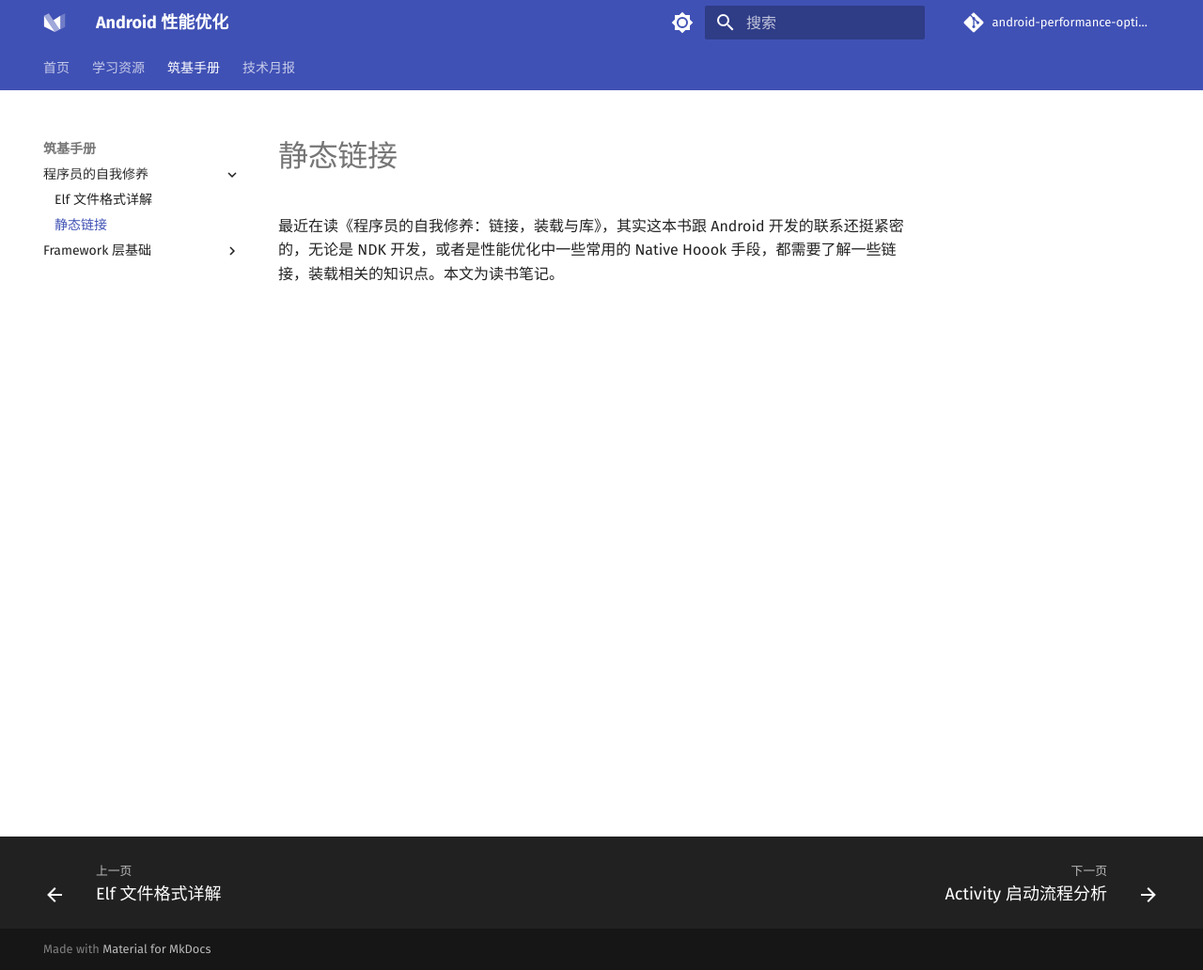
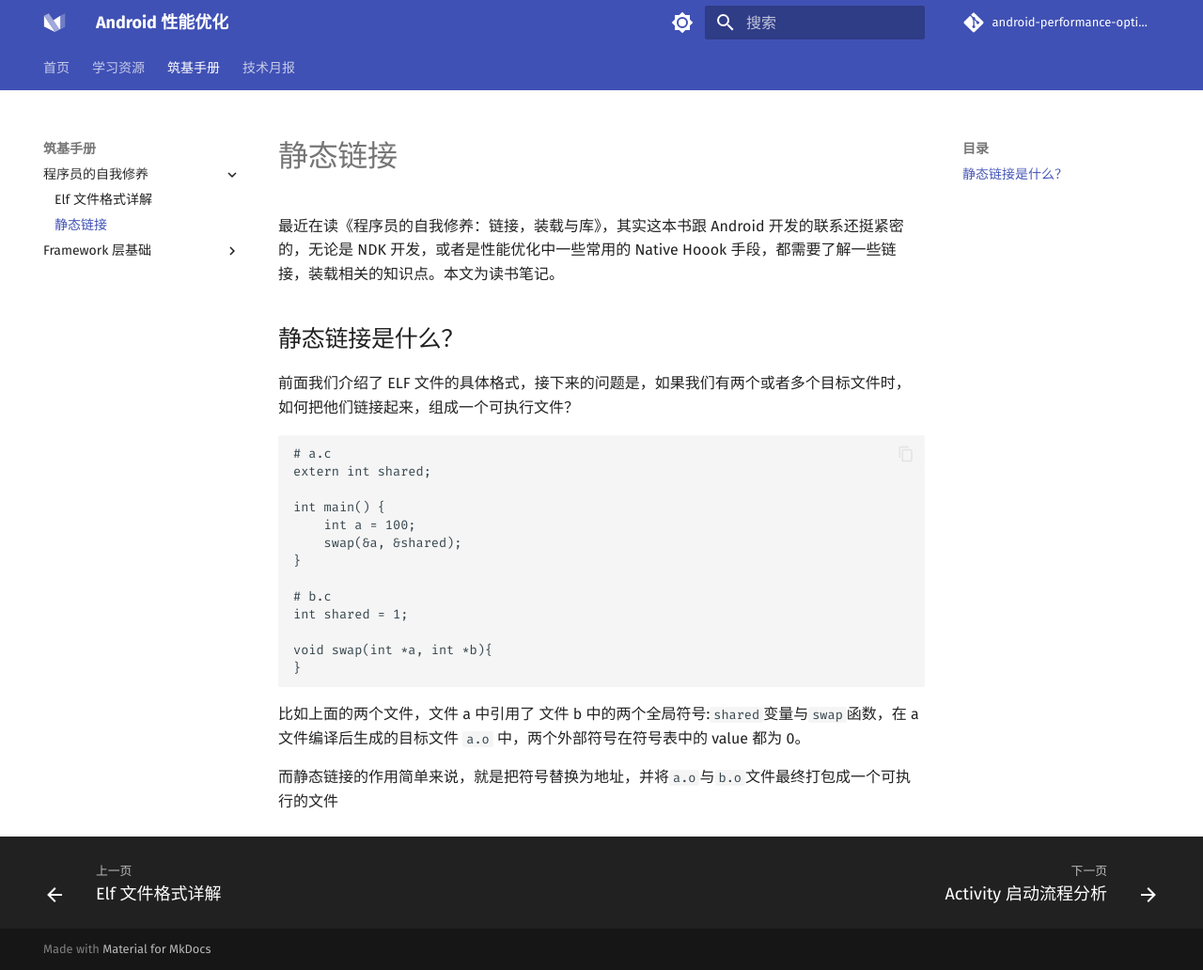
Before and after one commit to android-performance-optimization/homepage, an MkDocs documentation site: the page built from docs/foundation/self-cultivation/static-link.md, in a window 1280 px wide and 1032 px high. Shown: the whole window at 94% size. Built offline with MkDocs 1.6.1 and Material for MkDocs 9.7.7, drawn with Linux system fonts in a browser that asks for light colours; comment, search, counter and statistics services are not loaded.

Commit message:
MOD: update static link

````diff
--- a/docs/foundation/self-cultivation/static-link.md
+++ b/docs/foundation/self-cultivation/static-link.md
@@ -1,2 +1,25 @@
 # 静态链接
 最近在读《程序员的自我修养：链接，装载与库》，其实这本书跟 Android 开发的联系还挺紧密的，无论是 NDK 开发，或者是性能优化中一些常用的 Native Hoook 手段，都需要了解一些链接，装载相关的知识点。本文为读书笔记。
+
+## 静态链接是什么？
+前面我们介绍了 ELF 文件的具体格式，接下来的问题是，如果我们有两个或者多个目标文件时，如何把他们链接起来，组成一个可执行文件？
+
+```c
+# a.c
+extern int shared;
+
+int main() {
+    int a = 100;
+    swap(&a, &shared);
+}
+
+# b.c
+int shared = 1;
+
+void swap(int *a, int *b){
+}
+```
+
+比如上面的两个文件，文件 a 中引用了 文件 b 中的两个全局符号:`shared`变量与`swap`函数，在 a 文件编译后生成的目标文件 `a.o` 中，两个外部符号在符号表中的 value 都为 0。
+
+而静态链接的作用简单来说，就是把符号替换为地址，并将`a.o`与`b.o`文件最终打包成一个可执行的文件
````
